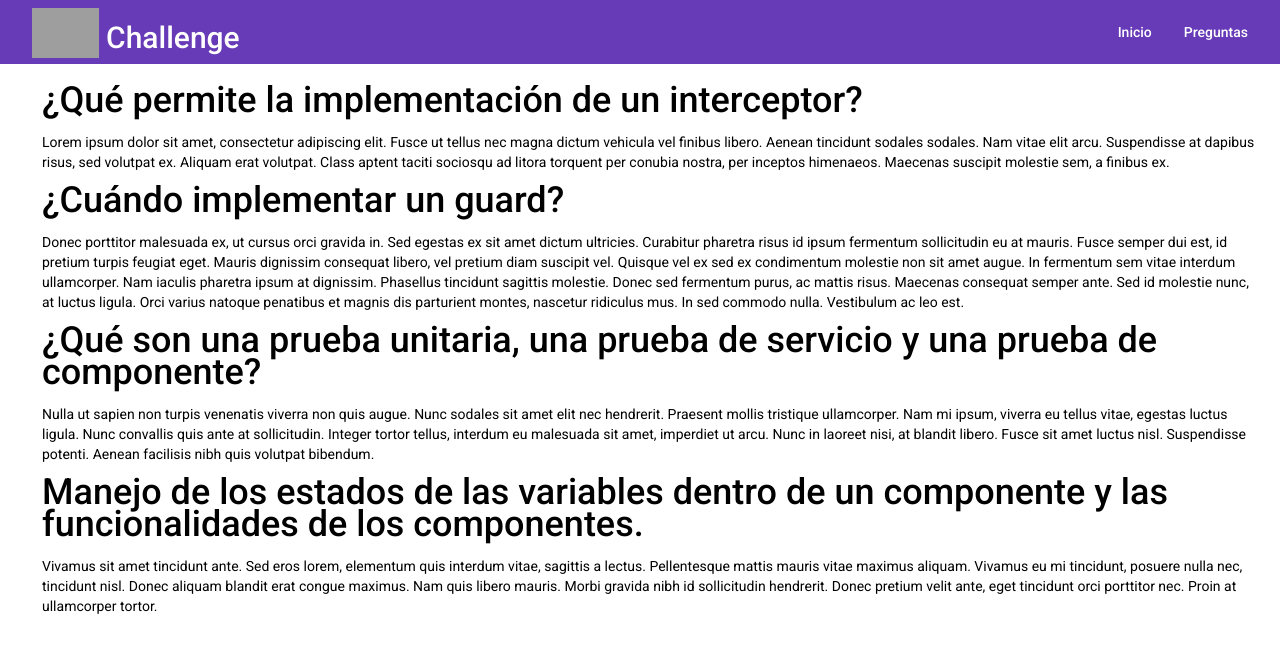
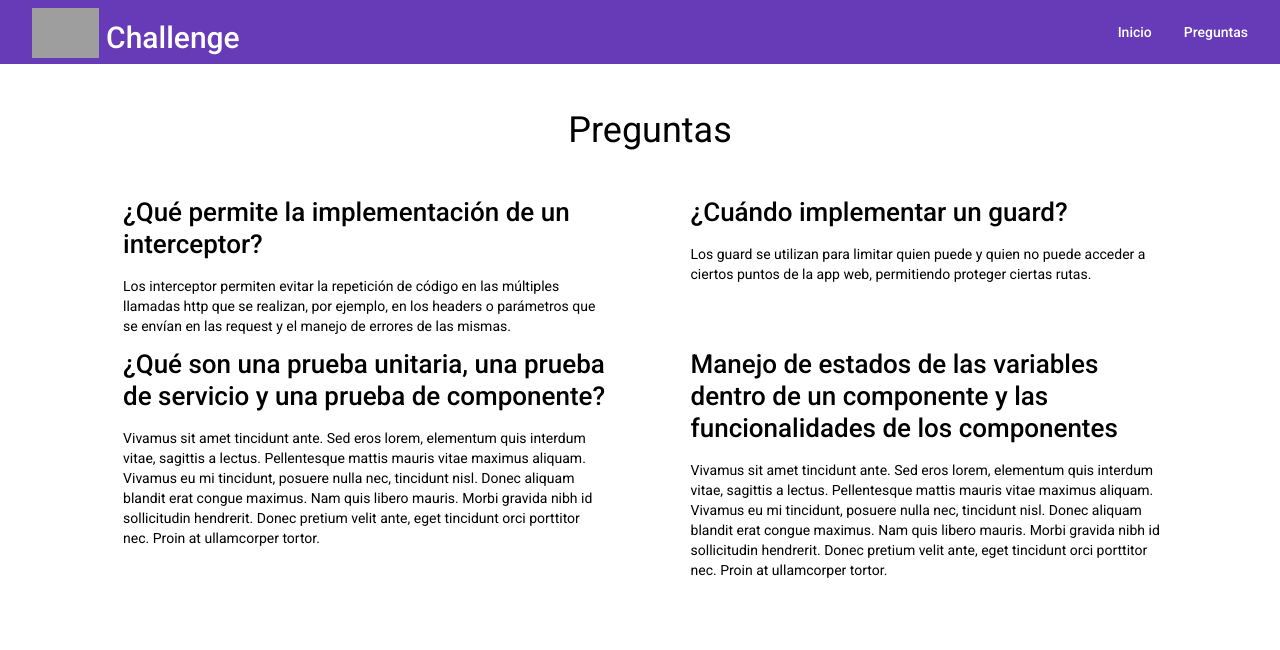
Before and after one commit to DMRmejiar/CubitChallenge, an Angular app: page /questions in a window 1280 px wide. Shown: the top 650 px of the page. Built offline with nearby package versions, Linux system fonts and the light colour scheme; grey boxes are pictures that could not be loaded.

Commit message:
Resolver dos primer preguntas

```diff
--- a/src/app/app.component.css
+++ b/src/app/app.component.css
@@ -1,12 +1,9 @@
 .content {
-    width: 100%;
+    width: 95%;
     display: flex;
     flex-direction: column;
     justify-content: center;
     flex-wrap: wrap;
+    margin: auto;
+    margin-top: 20px;
 }
-
-.content {
-    width: 95%;
-    margin: auto;
-}
--- a/src/app/pages/questions/questions.component.css
+++ b/src/app/pages/questions/questions.component.css
@@ -1,13 +1,23 @@
-.content {
+.questions {
     width: 100%;
+    display: flex;
+    flex-flow: row wrap;
+    justify-content: space-evenly;
     padding: 10px;
-    padding-top: 20px;
+    margin-top: 20px;
 }
 
-.content h1 {
-    font-size: x-large;
+.questions h1 {
+    width: 100%;
+    font-size: 36px;
+    text-align: center;
+    margin-bottom: 50px;
 }
 
-.content h2 {
-    font-size: 36px;
+.questions .element {
+    width: 40%;
 }
+
+.questions .element h2 {
+    font-size: 26px;
+}
--- a/src/app/pages/questions/questions.component.html
+++ b/src/app/pages/questions/questions.component.html
@@ -1,23 +1,33 @@
-<div class="content">
+<div class="questions">
+    <h1>Preguntas</h1>
+    <div class="element">
         <h2>¿Qué permite la implementación de un interceptor?</h2>
         <p>
-        Lorem ipsum dolor sit amet, consectetur adipiscing elit. Fusce ut tellus nec magna dictum vehicula vel finibus libero. Aenean tincidunt sodales sodales. Nam vitae elit arcu. Suspendisse at dapibus risus, sed volutpat ex. Aliquam erat volutpat. Class aptent
-        taciti sociosqu ad litora torquent per conubia nostra, per inceptos himenaeos. Maecenas suscipit molestie sem, a finibus ex.
+            Los interceptor permiten evitar la repetición de código en las múltiples llamadas http que se realizan, por ejemplo, en los headers o parámetros que se envían en las request y el manejo de errores de las mismas.
         </p>
+
+    </div>
+    <div class="element">
         <h2>¿Cuándo implementar un guard?</h2>
         <p>
-        Donec porttitor malesuada ex, ut cursus orci gravida in. Sed egestas ex sit amet dictum ultricies. Curabitur pharetra risus id ipsum fermentum sollicitudin eu at mauris. Fusce semper dui est, id pretium turpis feugiat eget. Mauris dignissim consequat
-        libero, vel pretium diam suscipit vel. Quisque vel ex sed ex condimentum molestie non sit amet augue. In fermentum sem vitae interdum ullamcorper. Nam iaculis pharetra ipsum at dignissim. Phasellus tincidunt sagittis molestie. Donec sed fermentum
-        purus, ac mattis risus. Maecenas consequat semper ante. Sed id molestie nunc, at luctus ligula. Orci varius natoque penatibus et magnis dis parturient montes, nascetur ridiculus mus. In sed commodo nulla. Vestibulum ac leo est.
+            Los guard se utilizan para limitar quien puede y quien no puede acceder a ciertos puntos de la app web, permitiendo proteger ciertas rutas.
         </p>
+
+    </div>
+    <div class="element">
         <h2>¿Qué son una prueba unitaria, una prueba de servicio y una prueba de componente?</h2>
-    <p>
-        Nulla ut sapien non turpis venenatis viverra non quis augue. Nunc sodales sit amet elit nec hendrerit. Praesent mollis tristique ullamcorper. Nam mi ipsum, viverra eu tellus vitae, egestas luctus ligula. Nunc convallis quis ante at sollicitudin. Integer
-        tortor tellus, interdum eu malesuada sit amet, imperdiet ut arcu. Nunc in laoreet nisi, at blandit libero. Fusce sit amet luctus nisl. Suspendisse potenti. Aenean facilisis nibh quis volutpat bibendum.
-    </p>
-    <h2>Manejo de los estados de las variables dentro de un componente y las funcionalidades de los componentes.</h2>
         <p>
             Vivamus sit amet tincidunt ante. Sed eros lorem, elementum quis interdum vitae, sagittis a lectus. Pellentesque mattis mauris vitae maximus aliquam. Vivamus eu mi tincidunt, posuere nulla nec, tincidunt nisl. Donec aliquam blandit erat congue maximus.
             Nam quis libero mauris. Morbi gravida nibh id sollicitudin hendrerit. Donec pretium velit ante, eget tincidunt orci porttitor nec. Proin at ullamcorper tortor.
         </p>
+
     </div>
+    <div class="element">
+        <h2>Manejo de estados de las variables dentro de un componente y las funcionalidades de los componentes</h2>
+        <p>
+            Vivamus sit amet tincidunt ante. Sed eros lorem, elementum quis interdum vitae, sagittis a lectus. Pellentesque mattis mauris vitae maximus aliquam. Vivamus eu mi tincidunt, posuere nulla nec, tincidunt nisl. Donec aliquam blandit erat congue maximus.
+            Nam quis libero mauris. Morbi gravida nibh id sollicitudin hendrerit. Donec pretium velit ante, eget tincidunt orci porttitor nec. Proin at ullamcorper tortor.
+        </p>
+
+    </div>
+</div>
```
Lines whose indentation alone changed are shown as unchanged.
